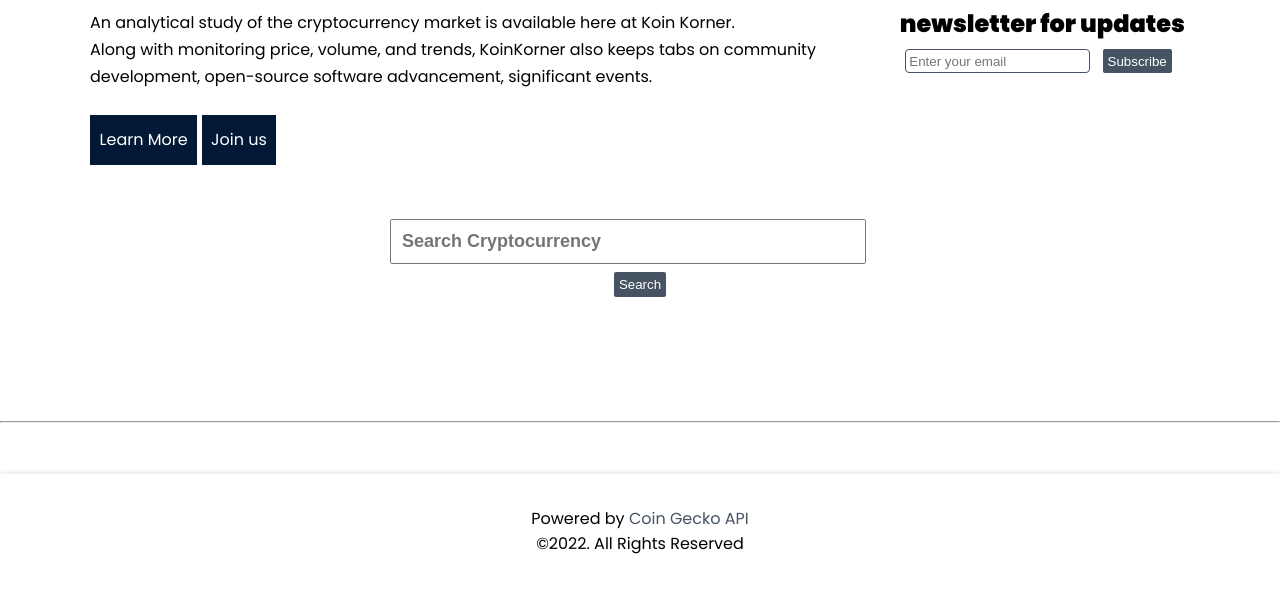
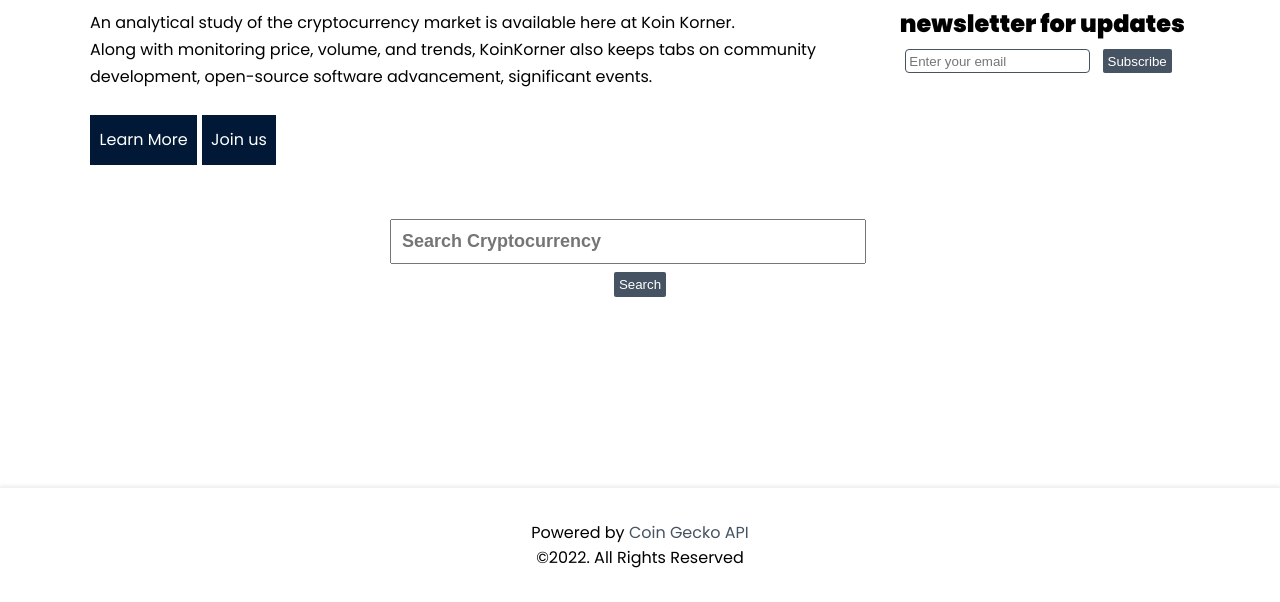
Before and after one commit to andisiambuku/Koin-Korner, a plain HTML site: page index.html in a window 1280 px wide. Shown: the part 359-961 px from the top of the page. Drawn offline with nearby package versions, Linux system fonts and the light colour scheme; no server answers.

Commit message:
fixed a bug at the dom

```diff
--- a/index.html
+++ b/index.html
@@ -110,7 +110,7 @@
                 </div>
             </div>
         </section>
-        <hr>
+
         <br>
         <section class="tabledata">
             <div class="market-data-container card mt-1" id="container" >
--- a/src/script.js
+++ b/src/script.js
@@ -130,7 +130,8 @@ function createCoinCard(index, logo, name, symbol, market_cap,current_price,pric
     container_element.appendChild(price_change_element);
     container_element.appendChild(likerButton);
 
-    document.getElementById('search-results').appendChild(container_element);
+
+    document.getElementById('market-data').appendChild(container_element);
 }
 
 window.onload = function(){
--- a/style/style.css
+++ b/style/style.css
@@ -176,6 +176,7 @@ input[type="text"]{
     flex-direction: column;
     justify-content: center;
     gap: 1rem;
+
 }
 .single-search-result{
     display: flex;
@@ -217,19 +218,22 @@ input[type="text"]{
     display: flex;
     flex-direction: column;
     justify-content: center;
+    width: 700px;
 
 }
 .single-market-data{
     display: flex;
     flex-direction: row;
     flex-wrap: wrap;
-    padding: auto;
-    margin: auto;
+    padding: 0.5rem 2rem;
+    margin: 0rem 5rem;
     gap: 1rem;
+    column-gap: 20px;
     transition: all 0.25s;
 }
 .single-market-data > img{
     height: 2rem;
+
 }
 .single-market-data > h3{
     font-size: 1.5rem;
```
